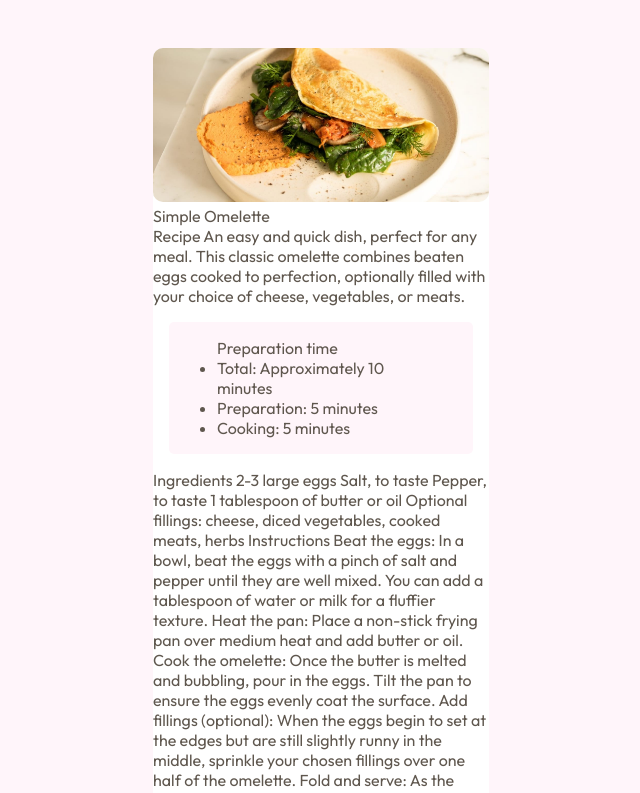
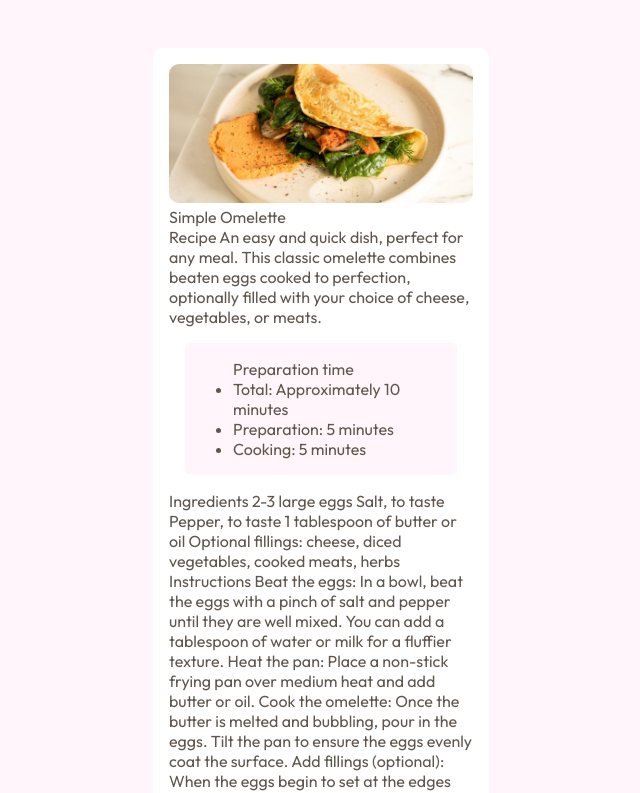
Before and after one commit to vanhog/frontend-mentor-recipe-card, a plain HTML site: page index.html in a window 1280 px wide. Shown: the top 793 px of the page, without its empty margins (319-959 px from the left). Drawn offline with Linux system fonts and the light colour scheme.

Commit message:
Added basic responsivity

```diff
--- a/styles.css
+++ b/styles.css
@@ -80,9 +80,10 @@ a {
    .centered-box {
       margin-block-start: 3rem;
       border-radius: 10px;
+      padding: 1rem;
    }
    .recipe-photo{
-      width: var(--box-content-width);
+      width: calc(var(--box-content-width) - 2rem);
       border-radius: 10px;
 }
 }
```
